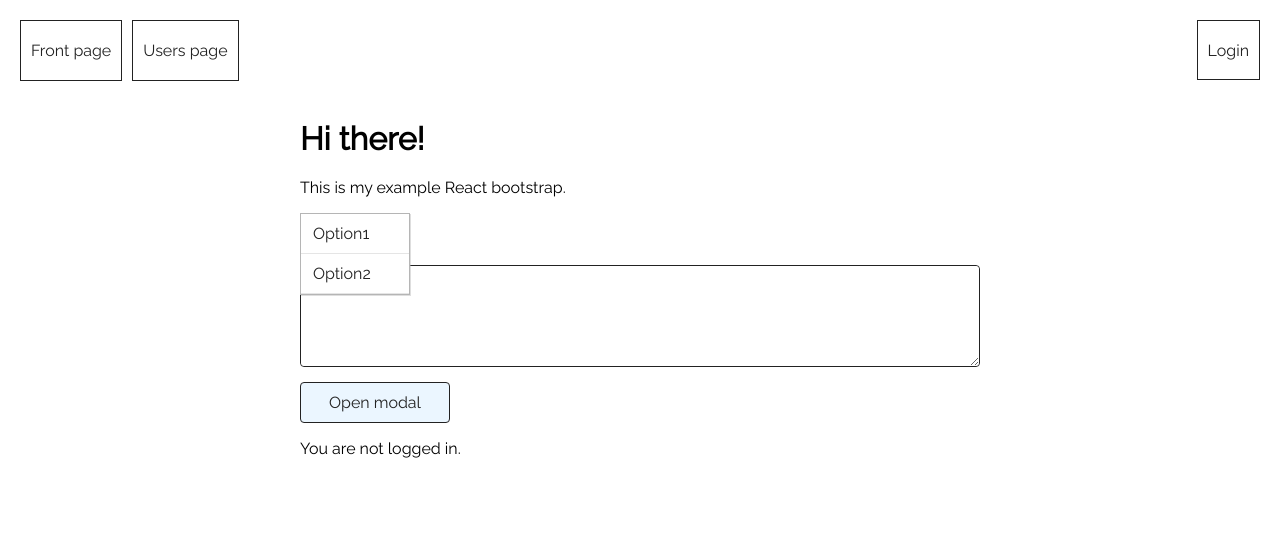
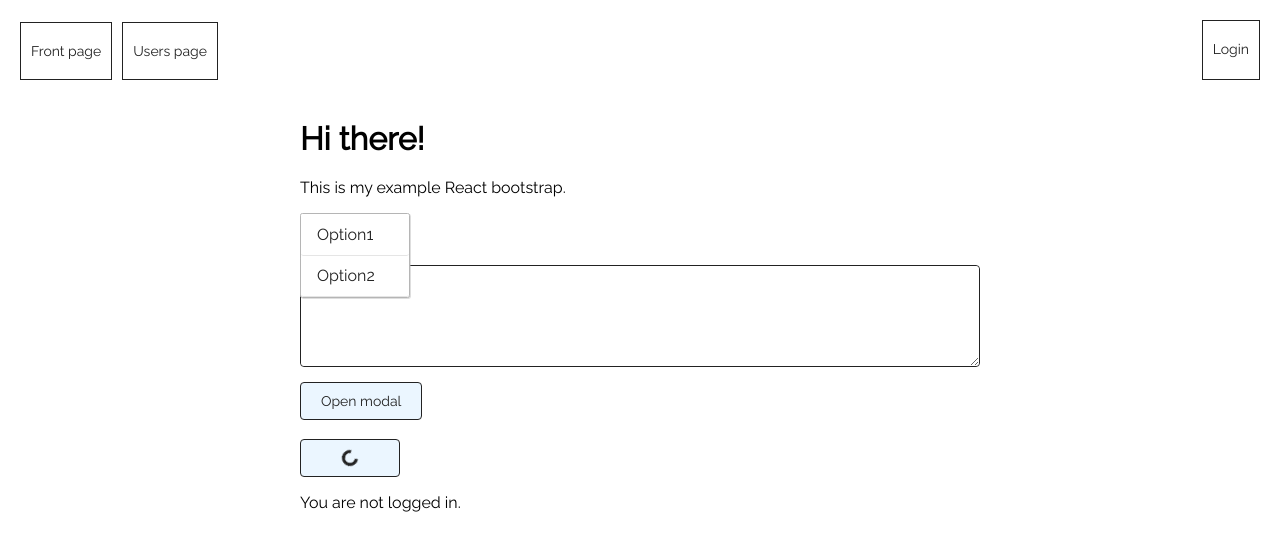
Before and after one commit to TeemuKoivisto/my-react-bootstrap, a React (Create React App) app: page / in a window 1280 px wide. Both pictures are taken after a click on the button "Choose". Shown: the top 550 px of the page. Built offline with nearby package versions, Linux system fonts and the light colour scheme; no server answers.

Commit message:
Refactor Button, Spinner, Input & enhance other styles

```diff
--- a/src/components/ShowcaseComponents.tsx
+++ b/src/components/ShowcaseComponents.tsx
@@ -51,6 +51,8 @@ export const ShowcaseComponents = inject('toastStore')(function ShowcaseComponen
           onChange={handleTextChange}
         />
         <Button onClick={handleModalOpen}>Open modal</Button>
+        <br/>
+        <Button loading>Loading</Button>
       </Container>
     </>
   )
--- a/src/components/Toaster.tsx
+++ b/src/components/Toaster.tsx
@@ -85,6 +85,7 @@ const SvgAction = styled.button`
   background: transparent;
   border: 0;
   border-radius: 50%;
+  cursor: pointer;
   display: flex;
   padding: 8px;
   transition: background-color 150ms cubic-bezier(0.4, 0, 0.2, 1) 0ms;
--- a/src/elements/Button.tsx
+++ b/src/elements/Button.tsx
@@ -1,41 +1,73 @@
-import * as React from 'react'
+import React from 'react'
 import styled from '../theme/styled'
 
+import { Spinner } from './Spinner'
+
 interface IProps {
-  children: React.ReactNode
+  children?: React.ReactNode
   className?: string
-  type?: string
+  intent?: 'primary' | 'secondary'
+  type?: 'button' | 'submit' | 'reset' | 'link'
   disabled?: boolean
+  href?: string
+  loading?: boolean
+  fullWidth?: boolean
   onClick?: () => void
 }
 
-ButtonEl.defaultProps = {
-  type: 'button',
-  disabled: false,
-}
-
 function ButtonEl(props: IProps) {
-  function onClick(e: React.MouseEvent) {
+  function handleClick(e: React.MouseEvent) {
     return !props.disabled && props.onClick && props.onClick()
   }
-  const { className, children } = props
+  const { className, children, onClick, type, disabled, loading, href } = props
   return (
-    <button className={className} onClick={onClick}>{children}</button>
+    <>
+    { type === 'link' ?
+      <a
+        className={className}
+        onClick={onClick}
+        type={type}
+        href={href}
+      >
+        { loading ? <Spinner /> : children }
+      </a> :
+      <button
+        className={className}
+        onClick={handleClick}
+        type={type}
+        disabled={disabled}
+      >
+        { loading ? <Spinner /> : children }
+      </button>
+    }
+    </>
   )
 }
 
-export const Button = styled(ButtonEl)`
+export const Button = styled(ButtonEl)<IProps>`
+  align-items: center;
   background-color: ${({ theme }) => theme.color.secondary };
   border: 1px solid ${({ theme }) => theme.color.textDark };
   border-radius: 4px;
   color: ${({ theme }) => theme.color.textDark };
   cursor: pointer;
+  display: flex;
   font-size: ${({ theme }) => theme.fontSize.small };
+  justify-content: center;
+  min-width: 100px;
   padding: 10px 20px 10px 20px;
   text-decoration: none;
-  width: 150px;
+  width: ${({ fullWidth }) => fullWidth ? '100%' : ''};
   &:hover {
     box-shadow: 3px 3px #039be569;
   }
   transition: 0.2s all;
 `
+
+Button.defaultProps = {
+  intent: 'primary',
+  fullWidth: false,
+  type: 'button',
+  disabled: false,
+  loading: false,
+}
--- a/src/elements/Dropdown.tsx
+++ b/src/elements/Dropdown.tsx
@@ -25,7 +25,7 @@ DropdownEl.defaultProps = {
   placeholder: 'Choose',
 }
 
-function DropdownEl<T extends OptionValue>(props: IProps<T>): React.ReactElement<IProps<T>> {
+function DropdownEl<T extends OptionValue>(props: IProps<T>) {
   const { className, selected, options, placeholder } = props
 
   function closeMenu() {
@@ -59,14 +59,13 @@ function DropdownEl<T extends OptionValue>(props: IProps<T>): React.ReactElement
         {getButtonText()}
         <SvgWrapper><FiChevronDown size={18}/></SvgWrapper>
       </Button>
-      <DropdownList open={menuOpen} role="menu">
+      <DropdownList open={menuOpen}>
       { options.map(o =>
         <Option
           key={o.key}
           tabIndex={0}
           selected={isSelected(o)}
           onClick={selectOption(o)}
-          role="menuitem"
         >
           {o.value}
         </Option>
@@ -101,9 +100,10 @@ const Button = styled.button`
 type DropdownProps = { open: boolean }
 const DropdownList = styled.ul<DropdownProps>`
   background-color: #fff;
+  border-color: #b5b5b5;
+  border-radius: .15rem;
+  border-style: solid;
   border-width: 1px;
-  border-color: #b5b5b5;
-  border-style: solid;
   box-shadow: 1px 1px #b5b5b570;
   color: ${({ theme }) => theme.color.textDark };
   display: ${({ open }) => open ? 'block' : 'none'};
@@ -125,8 +125,9 @@ const Option = styled.li<OptionProps>`
   display: flex;
   background-color: ${({ selected }) => selected ? 'rgba(0, 0, 0, 0.08)' : '#fff'};
   border-bottom: 1px solid #e5e5e5;
+  border-radius: .15rem;
   cursor: pointer;
-  padding: 10px 12px;
+  padding: .66rem 1rem;
   transition: all 0.1s cubic-bezier(0.55, 0.085, 0.68, 0.53);
   z-index: 10;
   &:hover {
--- a/src/elements/Input.tsx
+++ b/src/elements/Input.tsx
@@ -12,6 +12,8 @@ interface IProps {
   placeholder?: string
   required?: boolean
   onChange: (value: any) => void // Basically one of: string | number | file
+  onFocus?: () => void
+  onBlur?: () => void
 }
 
 InputEl.defaultProps = {
@@ -21,10 +23,18 @@ InputEl.defaultProps = {
 }
 
 function InputEl(props: IProps) {
-  function onChange(event: React.ChangeEvent<HTMLInputElement | HTMLTextAreaElement>) {
+  function handleChange(event: React.ChangeEvent<HTMLInputElement | HTMLTextAreaElement>) {
     !disabled && props.onChange!(event.target.value)
   }
-  const { className, value, type, icon, iconPadding, placeholder, disabled, required, fullWidth } = props
+  // function handleFocus() {
+  //   props.onFocus!()
+  // }
+  // function handleBlur() {
+  //   props.onBlur!()
+  // }
+  const {
+    className, value, type, icon, iconPadding, placeholder, disabled, required, fullWidth, onFocus, onBlur
+  } = props
   return (
     <Container className={className} fullWidth={fullWidth}>
       { icon }
@@ -34,7 +44,9 @@ function InputEl(props: IProps) {
           placeholder={placeholder}
           disabled={disabled}
           required={required}
-          onChange={onChange}
+          onChange={handleChange}
+          onFocus={onFocus}
+          onBlur={onBlur}
         />
         :
       <StyledInput
@@ -44,7 +56,9 @@ function InputEl(props: IProps) {
         placeholder={placeholder}
         disabled={disabled}
         required={required}
-        onChange={onChange}
+        onChange={handleChange}
+        onFocus={onFocus}
+        onBlur={onBlur}
       />
       }
     </Container>
--- a/src/elements/Modal.tsx
+++ b/src/elements/Modal.tsx
@@ -10,7 +10,7 @@ interface IProps {
 function ModalEl(props: IProps) {
   const { className, isOpen, body } = props
   return (
-    <div className={`${className} ${!isOpen && 'hidden'}`}>
+    <div className={`${className} ${!isOpen && 'hidden'}`} role="dialog" aria-modal aria-hidden={!isOpen}>
       { body }
     </div>
   )
--- a/src/elements/Spinner.tsx
+++ b/src/elements/Spinner.tsx
@@ -1,9 +1,47 @@
+import React from 'react'
 import styled, { keyframes } from '../theme/styled'
-import { ThemeSizeTypes } from '../types/theme'
 
-export interface ISpinnerProps {
-  size: ThemeSizeTypes
+interface IProps {
+  size: 's' | 'm' | 'l'
   color?: string
+}
+
+Spinner.defaultProps = {
+  size: 'm'
+}
+
+export function Spinner(props: IProps) {
+  const { size, color } = props
+  return (
+    <StyledSpinner
+      size={size}
+      color={color}
+    />
+  )
+}
+
+function getSize(size: 's' | 'm' | 'l') {
+  switch(size) {
+    case 's':
+      return {
+        borderWidth: '2px',
+        height: '14px',
+        width: '14px',
+      }
+    case 'l':
+      return {
+        borderWidth: '3px',
+        height: '20px',
+        width: '20px',
+      }
+    case 'm':
+    default:
+      return {
+        borderWidth: '3px',
+        height: '16px',
+        width: '16px',
+      }
+  }
 }
 
 const animationRotate = keyframes`
@@ -13,14 +51,12 @@ const animationRotate = keyframes`
     transform: rotate(360deg);
   }
 `
-
-export const Spinner = styled.div<ISpinnerProps>`
+const StyledSpinner = styled.div<IProps>`
   animation: ${ animationRotate } 0.8s infinite linear;
   border: ${({ theme, color }) => `solid ${color ? theme.color[color] : theme.color.textDark}`};
   border-right-color: transparent;
   border-radius: 50%;
-  border-width: ${({ theme, size }) => theme.spinner[size].borderWidth};
-  height: ${({ theme, size }) => theme.spinner[size].height};
-  margin: ${({ theme, size }) => theme.spinner[size].margin};
-  width: ${({ theme, size }) => theme.spinner[size].width};
+  border-width: ${({ size }) => getSize(size).borderWidth};
+  height: ${({ size }) =>  getSize(size).height};
+  width: ${({ size }) =>  getSize(size).width};
 `
--- a/src/hooks/useTimeout.ts
+++ b/src/hooks/useTimeout.ts
@@ -7,7 +7,7 @@ function useTimeout(callback: () => void, delay: number) {
       return () => clearTimeout(id)
     }
     return () => undefined
-  }, [delay])
+  }, [callback, delay])
 }
 
 export default useTimeout
--- a/src/modals/ExampleModal.tsx
+++ b/src/modals/ExampleModal.tsx
@@ -27,7 +27,7 @@ export function ExampleModal(props: IProps) {
       body={
         <ModalContainer ref={ref}>
           <SvgAction className="close-icon" onClick={() => handleClose()}><FiX size={24}/></SvgAction>
-          <SvgWrapper><img src={'/img/grumpy-cat.jpg'} /></SvgWrapper>
+          <SvgWrapper><img src={'/img/grumpy-cat.jpg'} alt="Grumpy cat"/></SvgWrapper>
           <h2>I am a modal</h2>
           <Button onClick={doStuff}>I am a button</Button>
         </ModalContainer>
--- a/src/stores/ToastStore.ts
+++ b/src/stores/ToastStore.ts
@@ -7,13 +7,13 @@ export class ToastStore {
   idCounter: number = 0
 
   @action createToast = (message: string, type: string = 'success', duration: number = 5000) => {
-    this.idCounter += 1
     const newToast = {
       id: this.idCounter,
       message,
       type,
       duration
     }
+    this.idCounter += 1
     this.toasts.push(newToast)
   }
 
--- a/src/theme/defaultTheme.ts
+++ b/src/theme/defaultTheme.ts
@@ -16,46 +16,9 @@ export const defaultTheme : ITheme = {
     white: '#fff',
     yellow: 'yellow',
   },
-  spinner: {
-    small: {
-      borderWidth: '2px',
-      margin: '0 8px 0 8px',
-      height: '14px',
-      width: '14px',
-    },
-    medium: {
-      borderWidth: '3px',
-      margin: '10px 12px 10px 12px',
-      height: '16px',
-      width: '16px',
-    },
-    large: {
-      borderWidth: '3px',
-      margin: '5px 12px 5px 12px',
-      height: '20px',
-      width: '20px',
-    },
-  },
-  button: {
-    small: {
-      fontSize: '14px',
-      height: '30px',
-      padding: '0 8px',
-    },
-    medium: {
-      fontSize: '16px',
-      height: '40px',
-      padding: '0 12px',
-    },
-    large: {
-      fontSize: '18px',
-      height: '50px',
-      padding: '0 16px',
-    },
-  },
   fontSize: {
-    small: '16px',
-    medium: '18px',
+    small: '14px',
+    medium: '16px',
     large: '24px',
     xlarge: '40px',
     largeIcon: '50px'
```
Also changed, not shown: src/types/theme.ts (+0 -19 lines).
